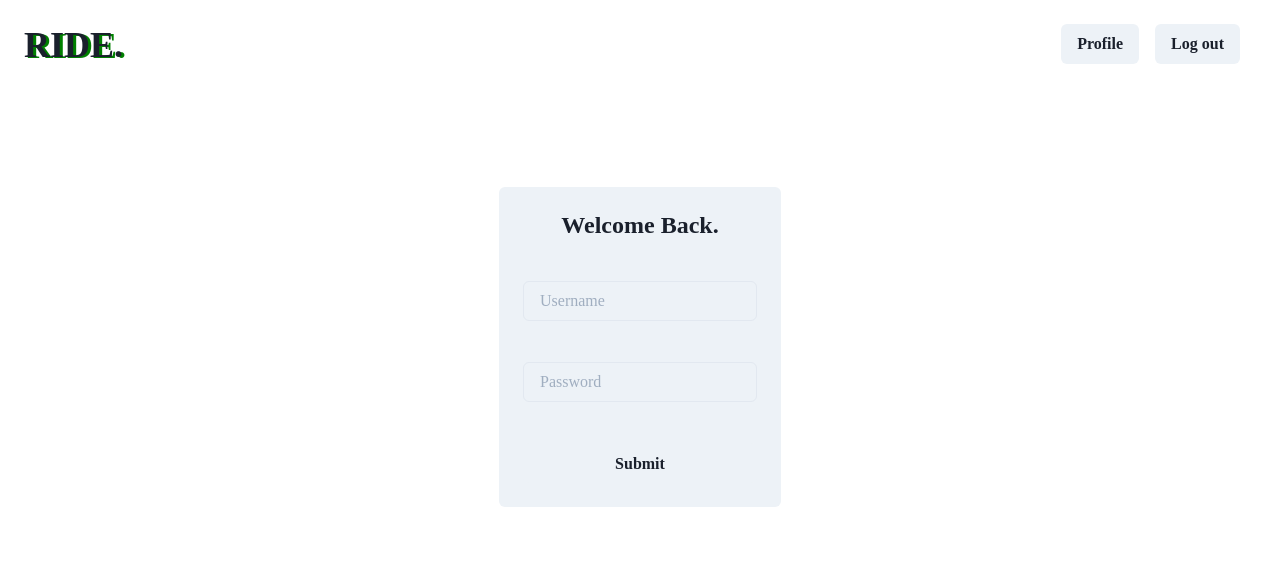
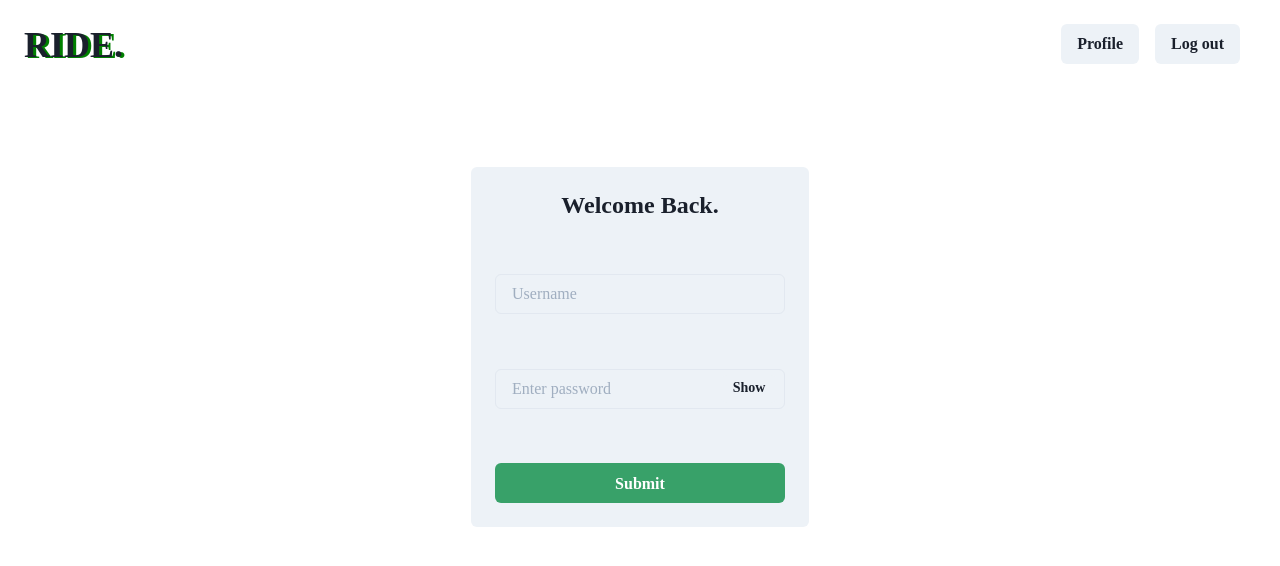
Before and after one commit to flozender/Ride, a React (Create React App) app in the folder client/: page /login in a window 1280 px wide. Shown: the top 566 px of the page. Built offline with nearby package versions, Linux system fonts and the light colour scheme; a web font is replaced by a local one.

Commit message:
Update Profile page

```diff
--- a/client/src/pages/login.tsx
+++ b/client/src/pages/login.tsx
@@ -5,6 +5,8 @@ import {
   Flex,
   useColorModeValue,
   Input,
+  InputGroup,
+  InputRightElement,
 } from "@chakra-ui/react";
 
 const Login = () => {
@@ -14,6 +16,9 @@ const Login = () => {
     username: "",
     password: "",
   });
+
+  const [show, setShow] = React.useState(false);
+  const handleClick = () => setShow(!show);
 
   const handleChange = (event: any) => {
     const { value, name } = event.target;
@@ -35,7 +40,7 @@ const Login = () => {
         bgColor={bg}
         borderRadius="md"
         flexDirection="column"
-        height="40vh"
+        height="45vh"
         justifyContent="space-between"
       >
         <Heading fontSize="2xl">Welcome Back.</Heading>
@@ -44,15 +49,27 @@ const Login = () => {
           value={username}
           name="username"
           onChange={handleChange}
+          pr="4.5rem"
         />
-        <Input
-          placeholder="Password"
-          value={password}
-          name="password"
-          type="password"
-          onChange={handleChange}
-        />
-        <Button onClick={handleSubmit}> Submit </Button>
+
+        <InputGroup size="md">
+          <Input
+            pr="4.5rem"
+            type={show ? "text" : "password"}
+            placeholder="Enter password"
+            name="password"
+            onChange={handleChange}
+            value={password}
+          />
+          <InputRightElement width="4.5rem">
+            <Button h="1.75rem" size="sm" onClick={handleClick}>
+              {show ? "Hide" : "Show"}
+            </Button>
+          </InputRightElement>
+        </InputGroup>
+        <Button colorScheme="green" onClick={handleSubmit}>
+          Submit
+        </Button>
       </Flex>
     </Flex>
   );
--- a/client/src/pages/profile.tsx
+++ b/client/src/pages/profile.tsx
@@ -11,21 +11,26 @@ import {
   Spacer,
   Text,
   Divider,
+  Input,
+  InputGroup,
+  InputLeftElement,
 } from "@chakra-ui/react";
 import { EmailIcon, PhoneIcon, AtSignIcon } from "@chakra-ui/icons";
 
 const DataBox = ({ text, Icon }) => (
   <Flex
     alignSelf="center"
-    mt={10}
+    mb={10}
     width="90%"
     justifyContent="flex-start"
     alignItems="center"
   >
-    {Icon}
-    <Text ml={6} fontSize="xl">
-      {text}
-    </Text>
+    {/* {Icon} */}
+    {/* <Input ml={6} fontSize="xl" value={text} variant="filled" /> */}
+    <InputGroup>
+      <InputLeftElement pointerEvents="none" children={Icon} />
+      <Input type="tel" value={text} variant="filled" />
+    </InputGroup>
   </Flex>
 );
 
@@ -42,7 +47,7 @@ const Profile = ({ currentUser }) => {
         bgColor={bg}
         borderRadius="md"
         flexDirection="column"
-        height="55vh"
+        height="65vh"
         width="30vw"
         justifyContent="flex-start"
       >
@@ -52,13 +57,14 @@ const Profile = ({ currentUser }) => {
           </Avatar>
           <Heading size="lg">{currentUser.name}</Heading>
         </Flex>
-        <Divider />
+        <Divider mb={10} />
         <DataBox
           text={currentUser.username}
-          Icon={<AtSignIcon w={6} h={6} />}
+          Icon={<AtSignIcon w={6} h={6} color="gray.300" />}
         />
         <DataBox text={currentUser.email} Icon={<EmailIcon w={6} h={6} />} />
         <DataBox text={currentUser.phone} Icon={<PhoneIcon w={6} h={6} />} />
+        <Button colorScheme="green">Update</Button>
       </Flex>
     </Flex>
   );
--- a/client/src/pages/signup.tsx
+++ b/client/src/pages/signup.tsx
@@ -5,10 +5,15 @@ import {
   Flex,
   useColorModeValue,
   Input,
+  InputGroup,
+  InputRightElement,
 } from "@chakra-ui/react";
 
 const SignUp = () => {
   const bg = useColorModeValue("gray.100", "gray.900");
+
+  const [show, setShow] = React.useState(false);
+  const handleClick = () => setShow(!show);
 
   const [state, setState] = useState({
     name: "",
@@ -75,14 +80,24 @@ const SignUp = () => {
           onChange={handleChange}
         />
 
-        <Input
-          placeholder="Password"
-          value={password}
-          type="password"
-          name="password"
-          onChange={handleChange}
-        />
-        <Button onClick={handleSubmit}> Submit </Button>
+        <InputGroup size="md">
+          <Input
+            pr="4.5rem"
+            type={show ? "text" : "password"}
+            placeholder="Enter password"
+            name="password"
+            onChange={handleChange}
+            value={password}
+          />
+          <InputRightElement width="4.5rem">
+            <Button h="1.75rem" size="sm" onClick={handleClick}>
+              {show ? "Hide" : "Show"}
+            </Button>
+          </InputRightElement>
+        </InputGroup>
+        <Button colorScheme="green" onClick={handleSubmit}>
+          Submit
+        </Button>
       </Flex>
     </Flex>
   );
```
